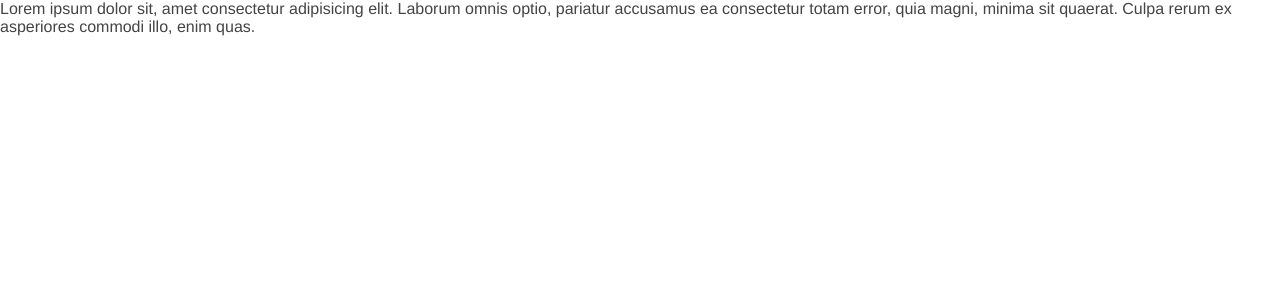
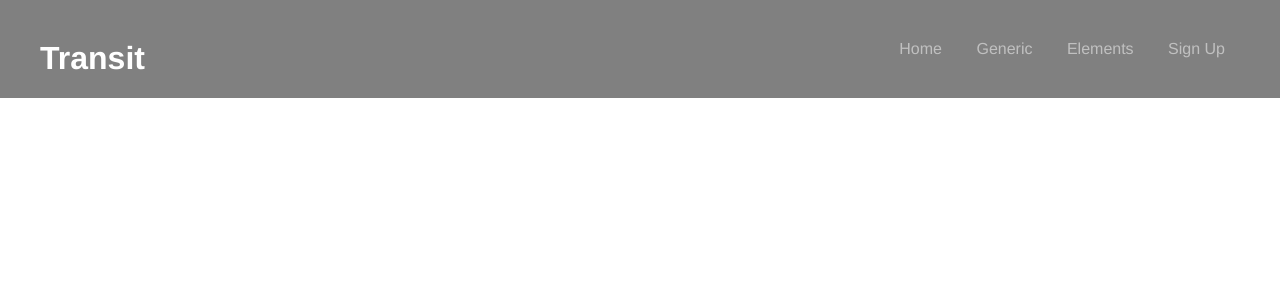
Before and after one commit to shayan881/template_project, a PHP site: page / in a window 1280 px wide. Shown: the top 300 px of the page. Run offline with PHP 8.4, Linux system fonts and the light colour scheme.

Commit message:
session 4

```diff
--- a/first_project/css/style.css
+++ b/first_project/css/style.css
@@ -1,3 +1,5 @@
+@import url(font-awesome.min.css);
+
 * {
     margin: 0;
 }
@@ -11,3 +13,33 @@ a {
     text-decoration: none;
     color: #fff;
 }
+
+.header h1 {
+    float: left;
+}
+
+.nav {
+    text-align: right;
+}
+
+.nav ul li {
+    display: inline;
+    padding: 0 15px;
+}
+
+.nav ul li a {
+    color: rgba(255, 255, 255, 0.5);
+    transition: color .2s ease-in-out;
+}
+
+.nav ul li a:hover {
+    color: #ffff;
+}
+
+.top-menu {
+    padding:40px;
+}
+
+.header {
+    background-color: gray;
+}
--- a/first_project/index.html
+++ b/first_project/index.html
@@ -6,12 +6,32 @@
     <meta name="viewport" content="width=device-width, initial-scale=1.0">
     <title>Document</title>
     <link rel="stylesheet" href="./css/style.css">
-    <link rel="stylesheet" href="./css/font-awesome.min.css">
 </head>
 
 <body>
     <div class="header">
-        <div class="top-menu"></div>
+        <div class="top-menu">
+            <h1>
+                <a href="#">Transit</a>
+            </h1>
+            <div class="nav">
+                <ul>
+                    <li>
+                        <a href="#">Home</a>
+                    </li>
+                    <li>
+                        <a href="#">Generic</a>
+                    </li>
+                    <li>
+                        <a href="#">Elements</a>
+                    </li>
+                    <li>
+                        <a href="#">Sign Up</a>
+                    </li>
+
+                </ul>
+            </div>
+        </div>
         <div class="banner-content"></div>
     </div>
 
@@ -20,8 +40,6 @@
     <div class="main"></div>
     <div class="footer"></div>
 
-    <p>Lorem ipsum dolor sit, amet consectetur adipisicing elit. Laborum omnis optio, pariatur accusamus ea consectetur
-        totam error, quia magni, minima sit quaerat. Culpa rerum ex asperiores commodi illo, enim quas.</p>
 </body>
 
 </html>
```
